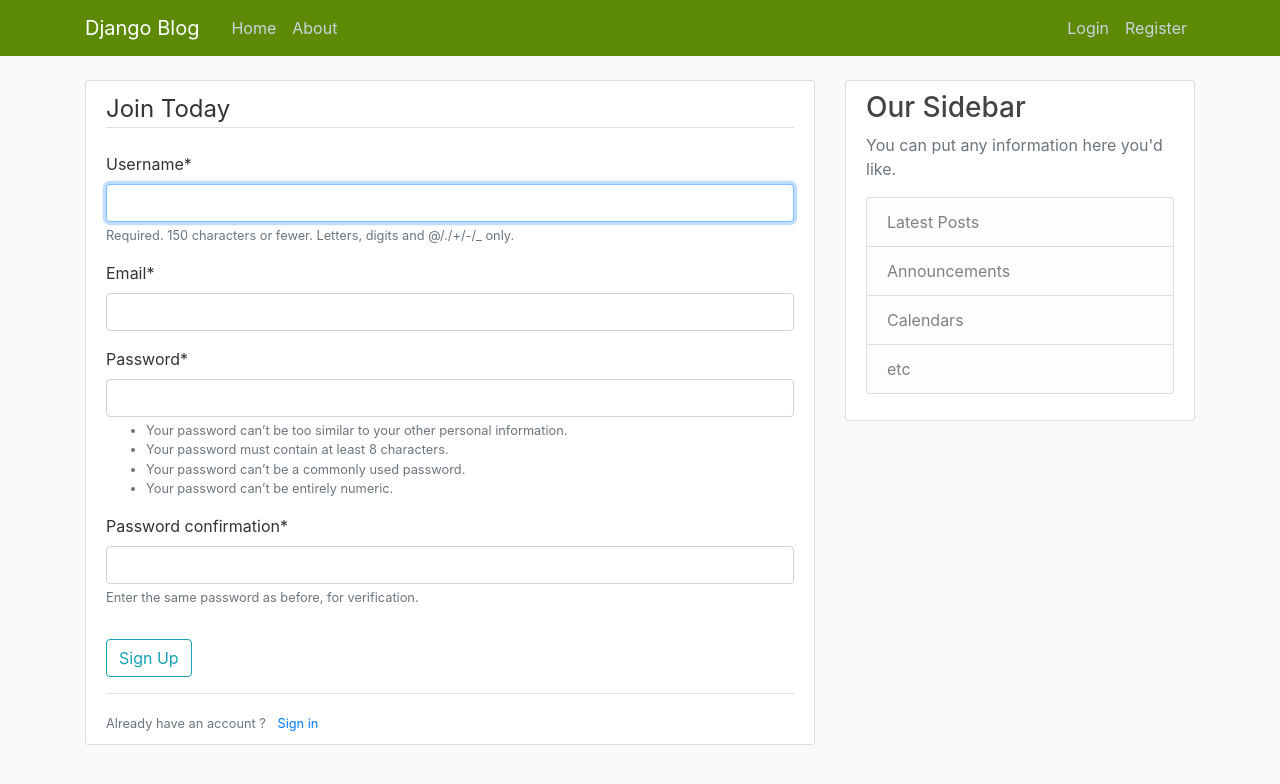
After one commit to tezp/django-blog, a Django app: page /register/ in a window 1280 px wide. The commit adds this page. Shown: the top 784 px of the page. Run offline with Django 3.2, Linux system fonts and the light colour scheme; some libraries are stand-ins or nearby versions.

Commit message:
Added User Registration

```diff
--- a/blog/templates/blog/base.html
+++ b/blog/templates/blog/base.html
@@ -8,7 +8,8 @@
     <meta name="viewport" content="width=device-width, initial-scale=1, shrink-to-fit=no">
 
     <!-- Bootstrap CSS -->
-    <link rel="stylesheet" href="https://maxcdn.bootstrapcdn.com/bootstrap/4.0.0/css/bootstrap.min.css" integrity="sha384-Gn5384xqQ1aoWXA+058RXPxPg6fy4IWvTNh0E263XmFcJlSAwiGgFAW/dAiS6JXm" crossorigin="anonymous">
+    <link rel="stylesheet" href="https://maxcdn.bootstrapcdn.com/bootstrap/4.0.0/css/bootstrap.min.css"
+          integrity="sha384-Gn5384xqQ1aoWXA+058RXPxPg6fy4IWvTNh0E263XmFcJlSAwiGgFAW/dAiS6JXm" crossorigin="anonymous">
 
     <link rel="stylesheet" type="text/css" href="{% static 'blog/main.css' %}">
 
@@ -23,7 +24,8 @@
     <nav class="navbar navbar-expand-md navbar-dark bg-steel fixed-top">
         <div class="container">
             <a class="navbar-brand mr-4" href="{% url 'home' %}">Django Blog</a>
-          <button class="navbar-toggler" type="button" data-toggle="collapse" data-target="#navbarToggle" aria-controls="navbarToggle" aria-expanded="false" aria-label="Toggle navigation">
+            <button class="navbar-toggler" type="button" data-toggle="collapse" data-target="#navbarToggle"
+                    aria-controls="navbarToggle" aria-expanded="false" aria-label="Toggle navigation">
                 <span class="navbar-toggler-icon"></span>
             </button>
             <div class="collapse navbar-collapse" id="navbarToggle">
@@ -43,6 +45,13 @@
 <main role="main" class="container">
     <div class="row">
         <div class="col-md-8">
+            {% if messages %}
+
+                {% for message in messages %}
+                    <div class="alert alert-{{ message.tags }}">{{ message }}</div>
+                {% endfor %}
+
+            {% endif %}
             {% block content %}{% endblock %}
         </div>
         <div class="col-md-4">
@@ -63,8 +72,14 @@
 
 <!-- Optional JavaScript -->
 <!-- jQuery first, then Popper.js, then Bootstrap JS -->
-    <script src="https://code.jquery.com/jquery-3.2.1.slim.min.js" integrity="sha384-KJ3o2DKtIkvYIK3UENzmM7KCkRr/rE9/Qpg6aAZGJwFDMVNA/GpGFF93hXpG5KkN" crossorigin="anonymous"></script>
-    <script src="https://cdnjs.cloudflare.com/ajax/libs/popper.js/1.12.9/umd/popper.min.js" integrity="sha384-ApNbgh9B+Y1QKtv3Rn7W3mgPxhU9K/ScQsAP7hUibX39j7fakFPskvXusvfa0b4Q" crossorigin="anonymous"></script>
-    <script src="https://maxcdn.bootstrapcdn.com/bootstrap/4.0.0/js/bootstrap.min.js" integrity="sha384-JZR6Spejh4U02d8jOt6vLEHfe/JQGiRRSQQxSfFWpi1MquVdAyjUar5+76PVCmYl" crossorigin="anonymous"></script>
+<script src="https://code.jquery.com/jquery-3.2.1.slim.min.js"
+        integrity="sha384-KJ3o2DKtIkvYIK3UENzmM7KCkRr/rE9/Qpg6aAZGJwFDMVNA/GpGFF93hXpG5KkN"
+        crossorigin="anonymous"></script>
+<script src="https://cdnjs.cloudflare.com/ajax/libs/popper.js/1.12.9/umd/popper.min.js"
+        integrity="sha384-ApNbgh9B+Y1QKtv3Rn7W3mgPxhU9K/ScQsAP7hUibX39j7fakFPskvXusvfa0b4Q"
+        crossorigin="anonymous"></script>
+<script src="https://maxcdn.bootstrapcdn.com/bootstrap/4.0.0/js/bootstrap.min.js"
+        integrity="sha384-JZR6Spejh4U02d8jOt6vLEHfe/JQGiRRSQQxSfFWpi1MquVdAyjUar5+76PVCmYl"
+        crossorigin="anonymous"></script>
 </body>
 </html>
--- a/blog_project/settings.py
+++ b/blog_project/settings.py
@@ -30,6 +30,8 @@ ALLOWED_HOSTS = []
 
 INSTALLED_APPS = [
     'blog',
+    'users',
+    'crispy_forms',
     'django.contrib.admin',
     'django.contrib.auth',
     'django.contrib.contenttypes',
@@ -117,3 +119,5 @@ USE_TZ = True
 # https://docs.djangoproject.com/en/2.2/howto/static-files/
 
 STATIC_URL = '/static/'
+
+CRISPY_TEMPLATE_PACK = 'bootstrap4'
--- a/blog_project/urls.py
+++ b/blog_project/urls.py
@@ -19,5 +19,6 @@ from django.urls import path, include
 urlpatterns = [
     path('admin/', admin.site.urls),
     path('', include('blog.urls')),
+    path('register/', include('users.urls')),
 
 ]
--- /dev/null
+++ b/users/forms.py
@@ -0,0 +1,11 @@
+from django import forms
+from django.contrib.auth.models import User
+from django.contrib.auth.forms import UserCreationForm
+
+
+class UserRegistrationForm(UserCreationForm):
+    email = forms.EmailField(required=True)
+
+    class Meta:
+        model = User
+        fields = ['username', 'email', 'password1', 'password2']
--- /dev/null
+++ b/users/templates/users/register.html
@@ -0,0 +1,22 @@
+{% extends "blog/base.html" %}
+{% load crispy_forms_tags %}
+{% block content %}
+    <div class="content-section">
+        <form method="post">
+            {% csrf_token %}
+            <fieldset class="form-group">
+                <legend class="border-bottom mb-4">Join Today</legend>
+                {{ form |crispy }}
+
+            </fieldset>
+            <div class="form-group">
+                <button class="btn btn-outline-info" type="submit">Sign Up</button>
+
+            </div>
+        </form>
+        <div class="border-top pt-3">
+            <small class="text-muted">Already have an account ? <a href="#" class="ml-2">Sign in</a></small>
+        </div>
+
+    </div>
+{% endblock content %}
--- /dev/null
+++ b/users/urls.py
@@ -0,0 +1,7 @@
+from django.urls import path
+from .views import register
+
+urlpatterns = [
+    path('', register, name="register"),
+
+]
--- a/users/views.py
+++ b/users/views.py
@@ -1,3 +1,19 @@
-from django.shortcuts import render
+from django import forms
+from django.shortcuts import render, redirect
+# from django.contrib.auth.forms import UserCreationForm
+from django.contrib import messages
 
-# Create your views here.
+from users.forms import UserRegistrationForm
+
+
+def register(request):
+    if request.method == 'POST':
+        form = UserRegistrationForm(request.POST)
+        if form.is_valid():
+            form.save()
+            username = form.cleaned_data.get('username')
+            messages.success(request, 'Registration done successfully for {}'.format(username))
+            return redirect('home')
+    else:
+        form = UserRegistrationForm()
+    return render(request, 'users/register.html', {'form': form})
```
Lines whose indentation alone changed are shown as unchanged.
